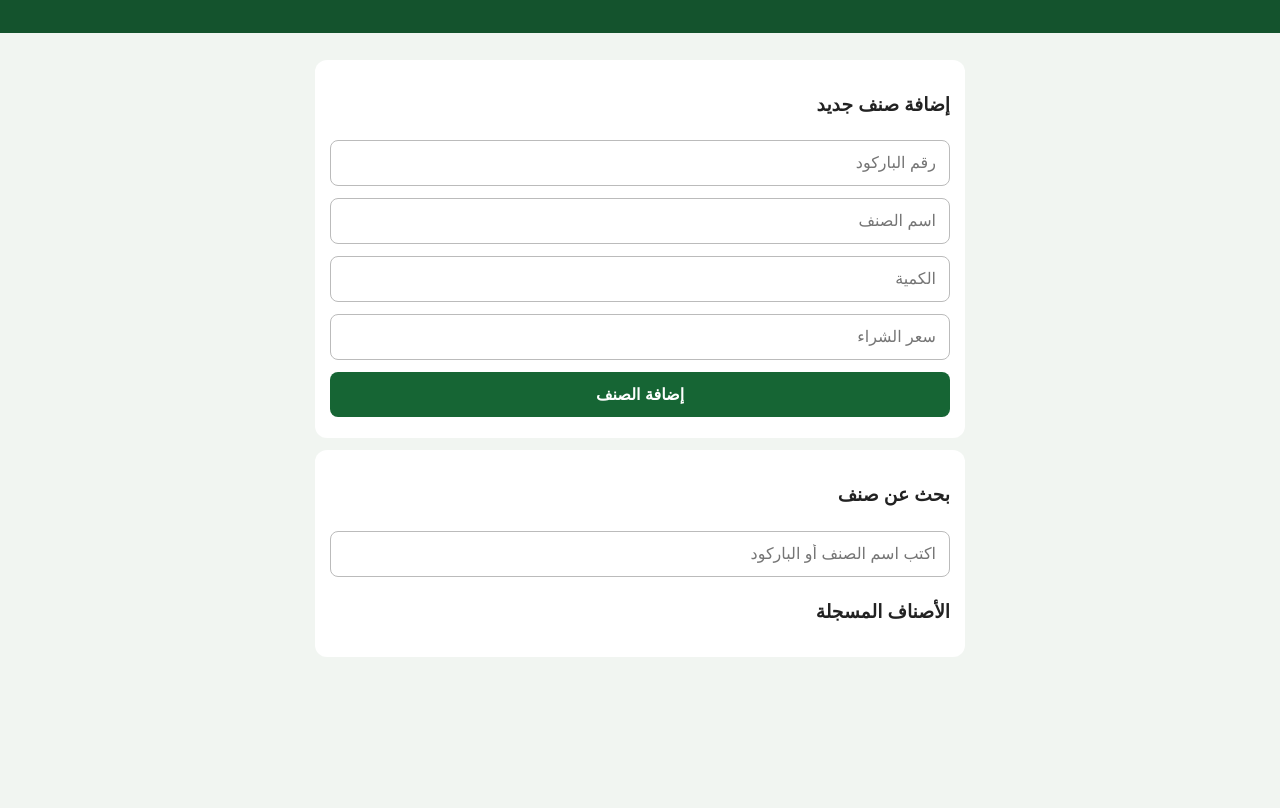
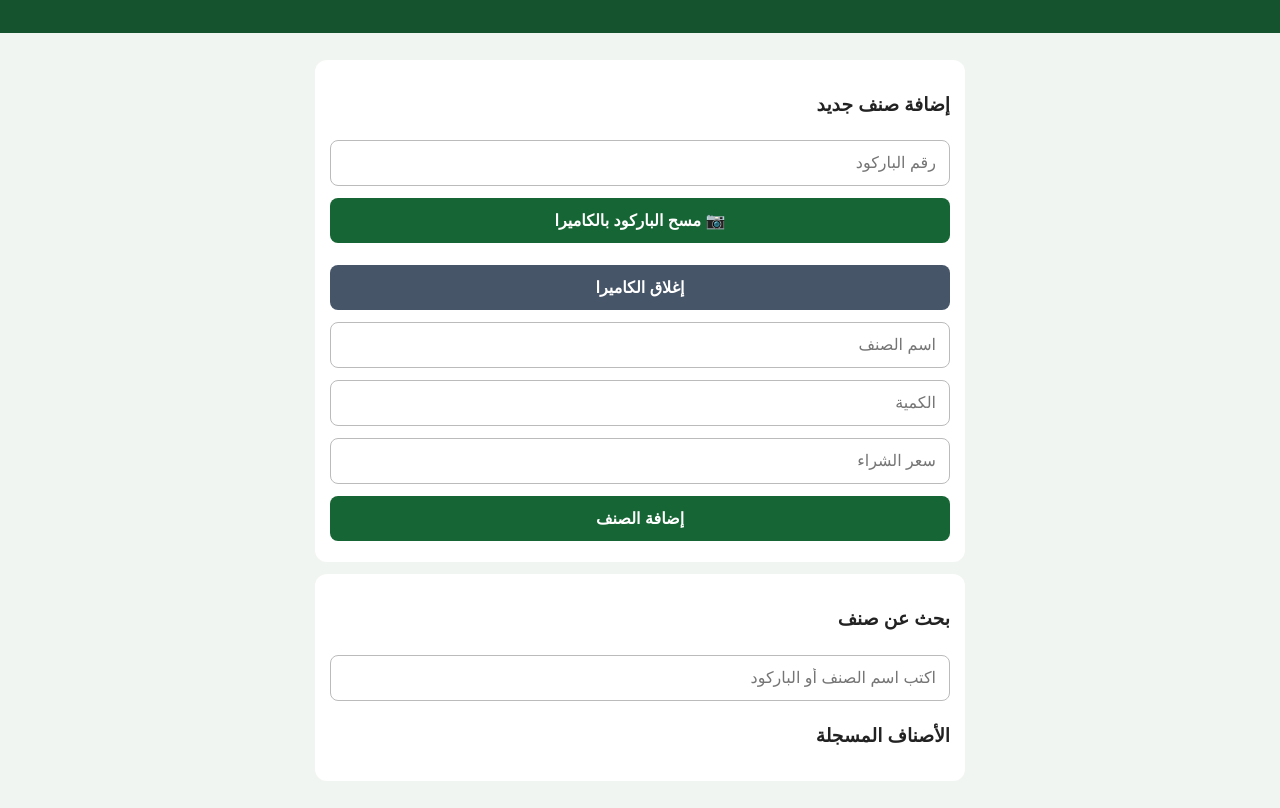
Before and after one commit to mohammedalthanohi-hub/al-rubaie-inventory1, a website: page index.html in a window 1280 px wide. Shown: the part 110-918 px from the top of the page. Before the commit the page ends 800 px from the top, so only its background shows below. Drawn offline with Linux system fonts and the light colour scheme.

Commit message:
Add barcode scanner input and buttons to index.html

```diff
--- a/index.html
+++ b/index.html
@@ -28,7 +28,11 @@ button{border:0;background:#166534;color:white;font-weight:bold}
 <main>
 <div class="card">
 <h3>إضافة صنف جديد</h3>
+
 <input id="barcode" placeholder="رقم الباركود">
+<button type="button" onclick="startScanner()">📷 مسح الباركود بالكاميرا</button>
+<div id="reader" style="width:100%;margin-top:10px"></div>
+<button type="button" class="small" onclick="stopScanner()">إغلاق الكاميرا</button>
 <input id="name" placeholder="اسم الصنف">
 <input id="qty" type="number" placeholder="الكمية">
 <input id="price" type="number" placeholder="سعر الشراء">
```
